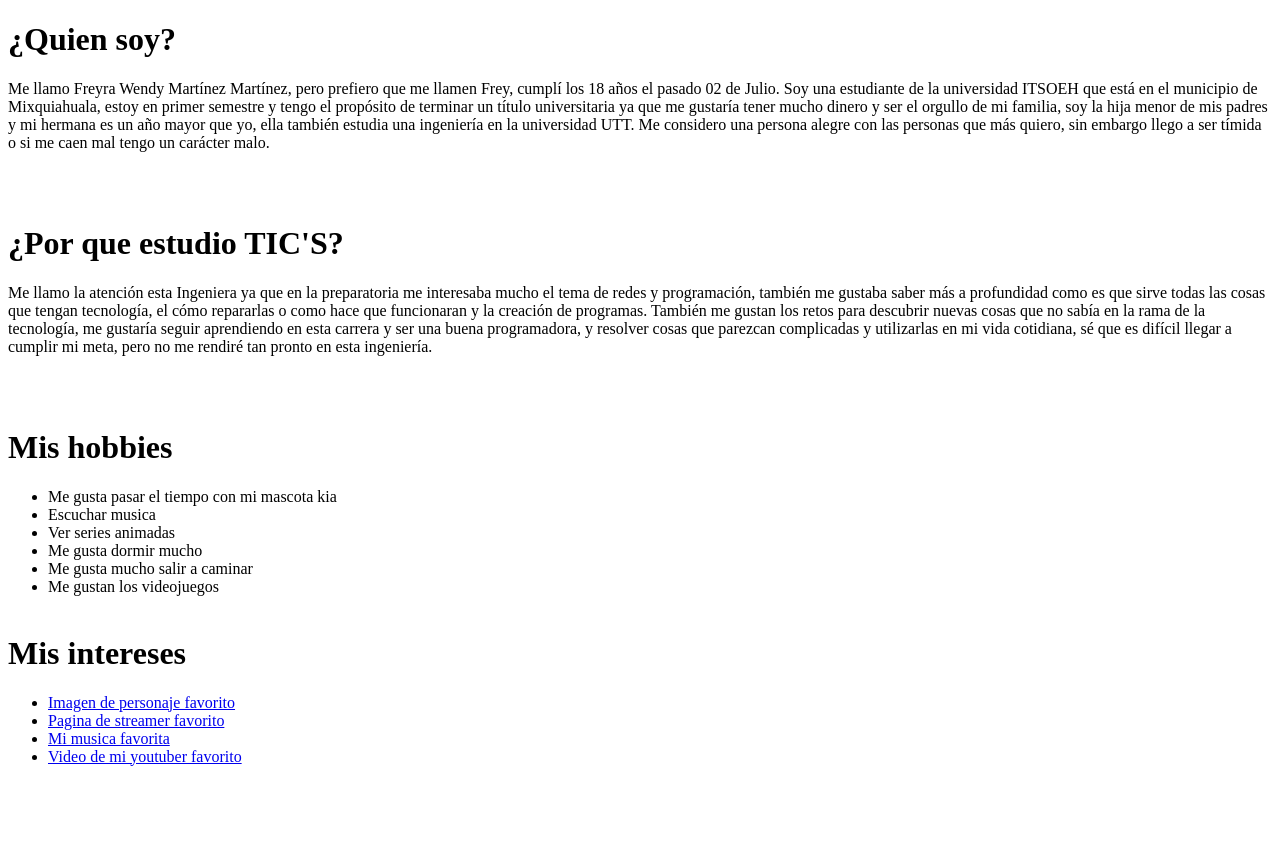
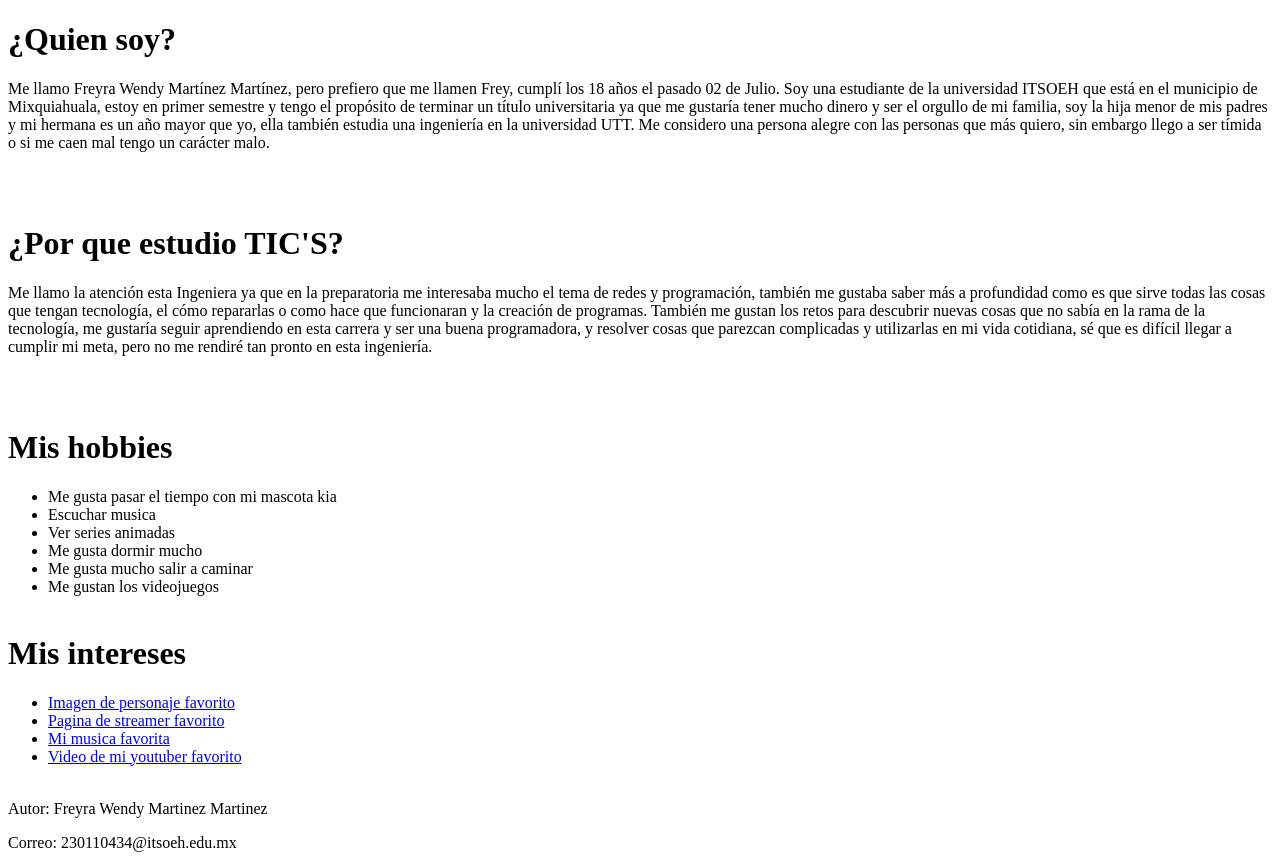
Before and after one commit to Freyramartinez/Freyra.github.io, a plain HTML site: page index.html in a window 1280 px wide. Before the commit the page ends 800 px from the top, so only its background shows below. Drawn offline with Linux system fonts and the light colour scheme.

Commit message:
Se agrego nombre y correo

```diff
--- a/index.html
+++ b/index.html
@@ -42,6 +42,9 @@
         <li><a href="https://www.youtube.com/watch?v=3vjkh-acmTE" target="_blank">Mi musica favorita</a></li>
         <li><a href="https://www.youtube.com/watch?v=Sx_w7i6ODUw" target="_blank"> Video de mi youtuber favorito</a></li>
          </ul>
+<p> Autor: Freyra Wendy Martinez Martinez</p>
+
+<p> Correo: 230110434@itsoeh.edu.mx</p>
 
 </body>
 </html>
```
